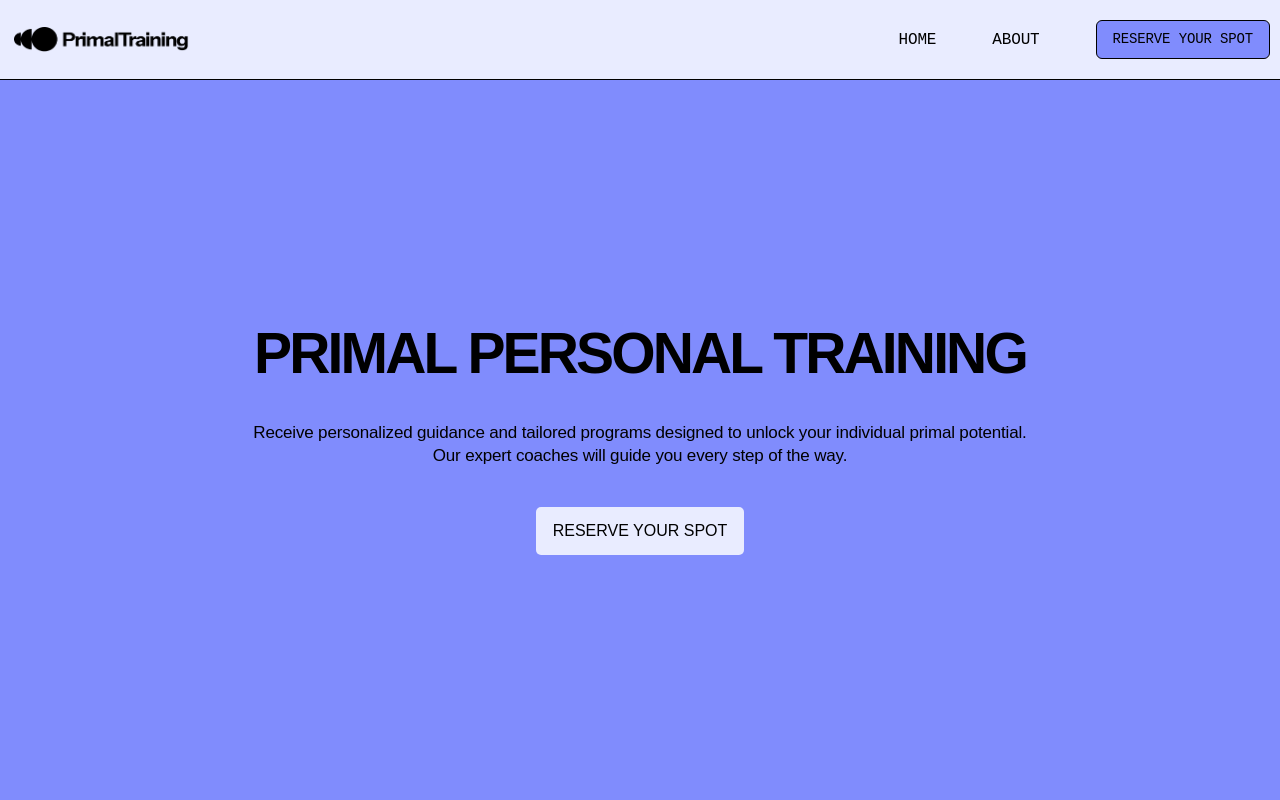
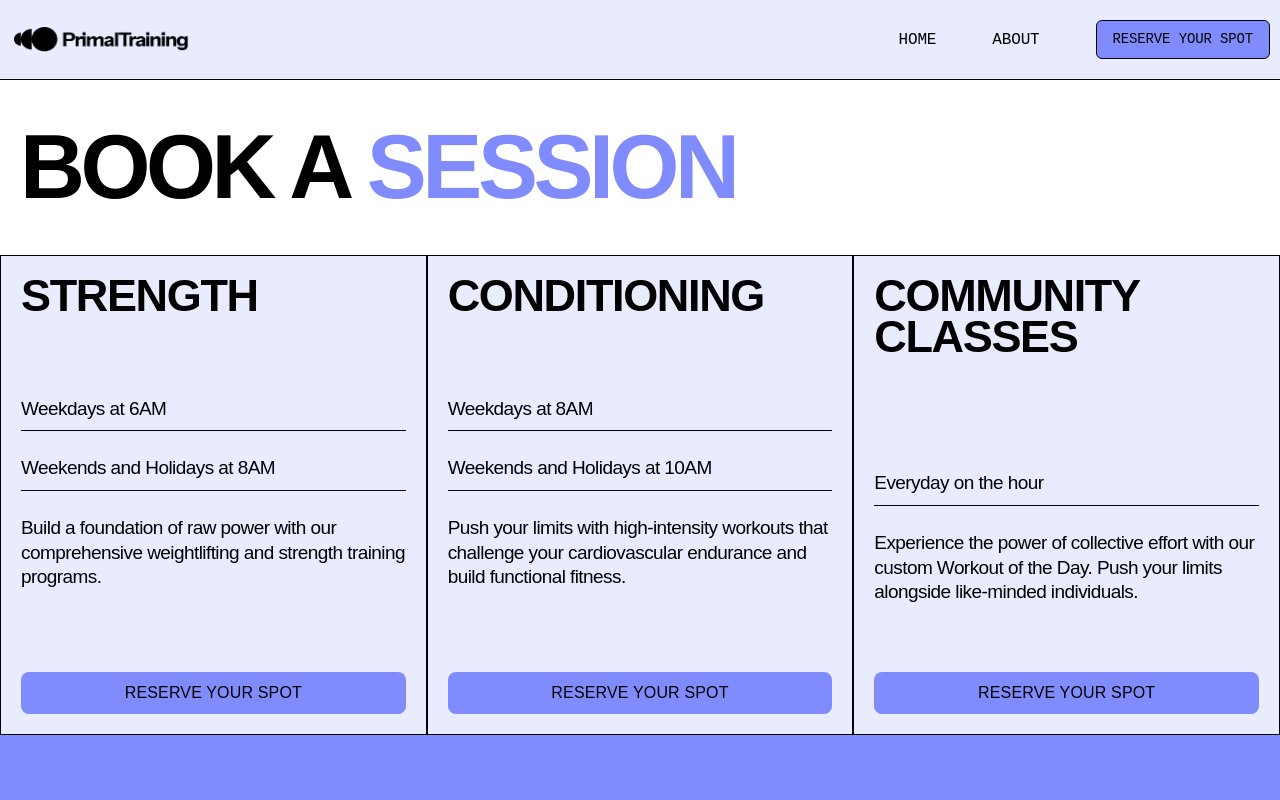
Before and after one commit to WarlayX/primal-training, a React (Vite) app in the folder Primal-training/: page /reserve in a window 1280 px wide. Shown: the top 800 px of the page. Built offline with nearby package versions, Linux system fonts and the light colour scheme.

Commit message:
reserve-section

```diff
--- a/Primal-training/src/components/Reserve/Class.jsx
+++ b/Primal-training/src/components/Reserve/Class.jsx
@@ -1,6 +1,62 @@
 export default function Class () {
+
+  const classes = [
+  {
+    title: 'STRENGTH',
+    schedule1: 'Weekdays at 6AM',
+    schedule2: 'Weekends and Holidays at 8AM',
+    description: 'Build a foundation of raw power with our comprehensive weightlifting and strength training programs.'
+  },
+  {
+    title: 'CONDITIONING',
+    schedule1: 'Weekdays at 8AM',
+    schedule2: 'Weekends and Holidays at 10AM',
+    description: 'Push your limits with high-intensity workouts that challenge your cardiovascular endurance and build functional fitness. '
+  },
+  {
+    title: 'COMMUNITY CLASSES',
+    schedule1: '',
+    schedule2: 'Everyday on the hour',
+    description: 'Experience the power of collective effort with our custom Workout of the Day. Push your limits alongside like-minded individuals.'
+  }
+];
+
   return (
     <section>
+      <h1
+        className="text-left font-extrabold tracking-[-0.05em] py-5 px-5 text-[30px] md:text-[70px] xl:text-[90px]">
+        BOOK A <span className="text-primary">SESSION</span>
+      </h1>
+
+
+      <div className='bg-primary-light grid grid-cols-1 md:grid-cols-3 md:h-120'>
+        {classes.map((classItem, index) => (
+          <div key={index} className="flex flex-col justify-between border p-7.5  md:p-5">
+
+            <div className="flex flex-col gap-20 h-[312.89px] md:justify-between">
+
+              <h2
+                className="font-bold tracking-[-0.03em] leading-[0.91em] text-[30px] xl:text-[45px] ">
+                {classItem.title}
+              </h2>
+
+              <div className="flex flex-col gap-6.25">
+                <p className={`pb-[8.44px] md:text-[17px] xl:text-[19px] tracking-[-0.03em] leading-[1.31em] ${classItem.schedule1 ? 'border-b' : ''}`}>
+                  {classItem.schedule1}
+                </p>
+                <p className="pb-[8.44px] border-b md:text-[17px] xl:text-[19px] tracking-[-0.03em] leading-[1.31em]"> {classItem.schedule2}</p>
+                <p className="md:text-[17px] xl:text-[19px] tracking-[-0.03em] leading-[1.31em]">{classItem.description}</p>
+              </div>
+
+            </div>
+
+            <button className="tracking-[0.01em] leading-[1.10em] bg-primary px-4.25 py-3 rounded-lg hover:bg-black hover:text-white duration-300 ">RESERVE YOUR SPOT</button>
+
+          </div>
+        ))}
+      </div>
+
+
 
     </section>
   );
```
